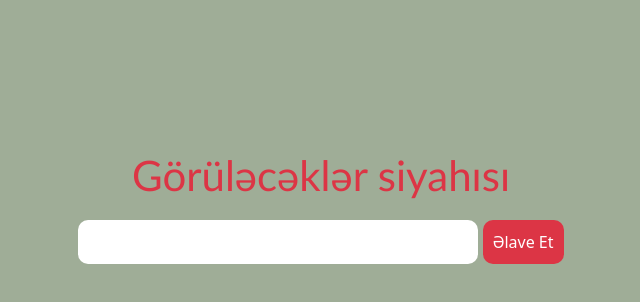
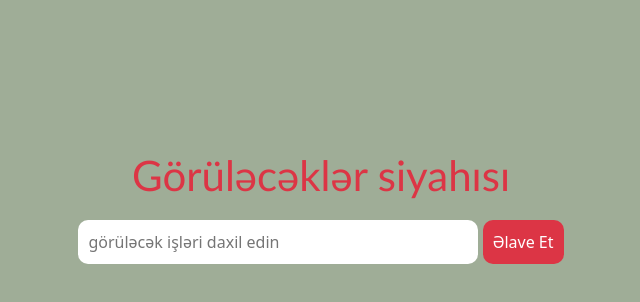
Before and after one commit to elmuradhasan/todo, a plain HTML site: page index.html in a window 1280 px wide. Shown: the whole page, without its empty margins (319-959 px from the left). Drawn offline with nearby package versions, Linux system fonts and the light colour scheme.

Commit message:
add placeholder

```diff
--- a/index.html
+++ b/index.html
@@ -13,7 +13,7 @@
        <div class="main_div">
           <h2 class="text text-danger">Görüləcəklər siyahısı</h2>
         <div>
-            <input type="text" name="deyer" id="demo" class="custom_in">
+            <input type="text" name="deyer" id="demo" class="custom_in" placeholder="görüləcək işləri daxil edin">
             <button type="submit" class="add_btn" id="form">Əlave Et</button>
         </div>
         <ul  class="list" id="ulad">
```
